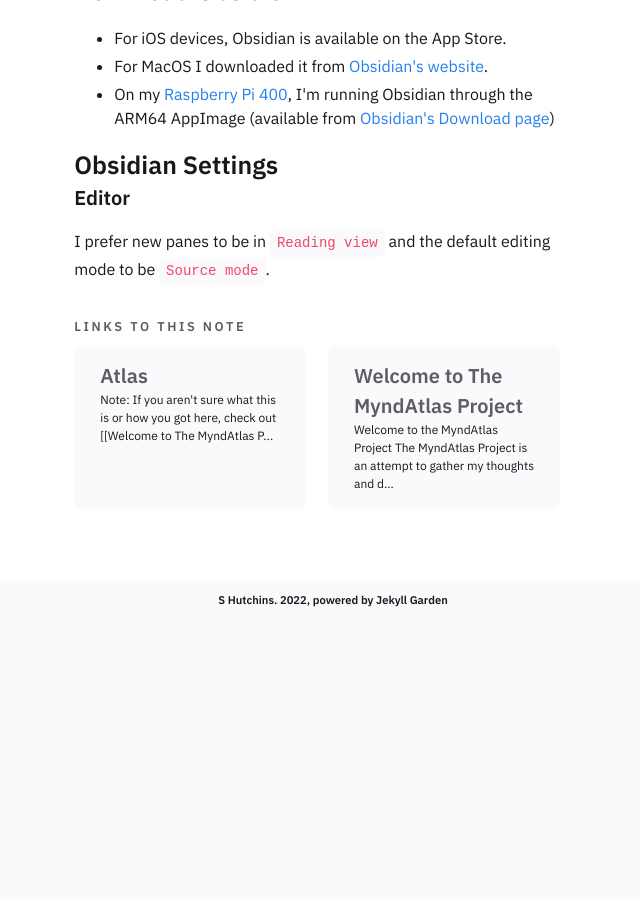
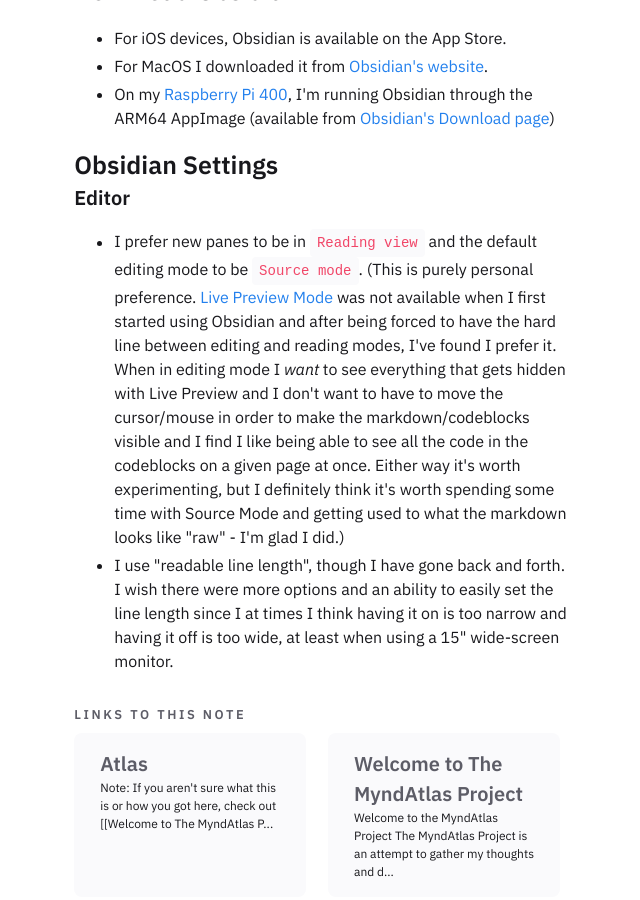
Before and after one commit to myndatlas/myndatlas.github.io, a Jekyll site: the page built from _notes/Public/Setting up a MyndAtlas.md, in a window 1280 px wide and 900 px high, scrolled down 468 px. Shown: the whole window, without its empty margins (317-957 px from the left). Built offline with Jekyll 4.4.1, drawn with Linux system fonts in a browser that asks for light colours; before the commit the page ends 1144 px from its top, so only the background shows below that.

Commit message:
vault backup: 2022-04-21 16:00:15

```diff
--- a/_notes/Public/Setting up a MyndAtlas.md
+++ b/_notes/Public/Setting up a MyndAtlas.md
@@ -15,4 +15,5 @@ Although the note files are all simply text files written markdown (and thus not
 
 ### Obsidian Settings
 #### Editor
-I prefer new panes to be in `Reading view` and the default editing mode to be `Source mode`.
+- I prefer new panes to be in `Reading view` and the default editing mode to be `Source mode`.  (This is purely personal preference. [Live Preview Mode](https://help.obsidian.md/Live+preview+update) was not available when I first started using Obsidian and after being forced to have the hard line between editing and reading modes, I've found I prefer it. When in editing mode I *want* to see everything that gets hidden with Live Preview and I don't want to have to move the cursor/mouse in order to make the markdown/codeblocks visible and I find I like being able to see all the code in the codeblocks on a given page at once. Either way it's worth experimenting, but I definitely think it's worth spending some time with Source Mode and getting used to what the markdown looks like "raw" - I'm glad I did.)
+- I use "readable line length", though I have gone back and forth. I wish there were more options and an ability to easily set the line length since I at times I think having it on is too narrow and having it off is too wide, at least when using a 15" wide-screen monitor.
```
